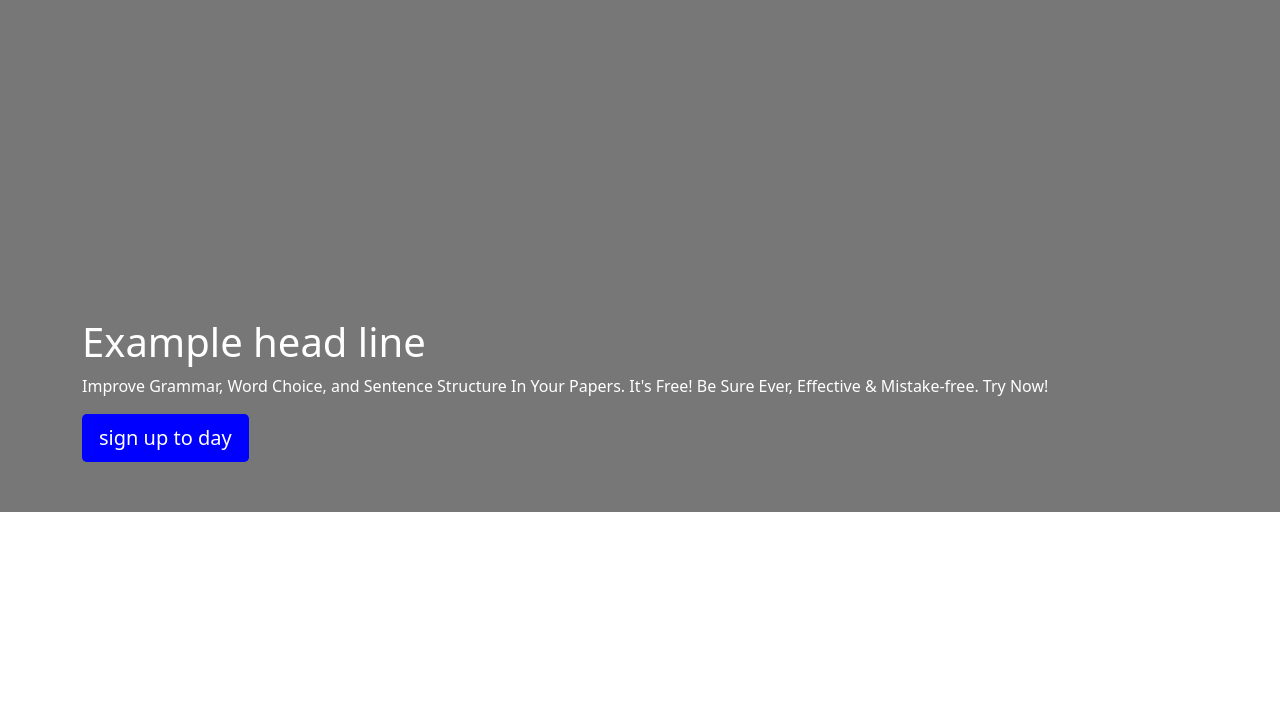
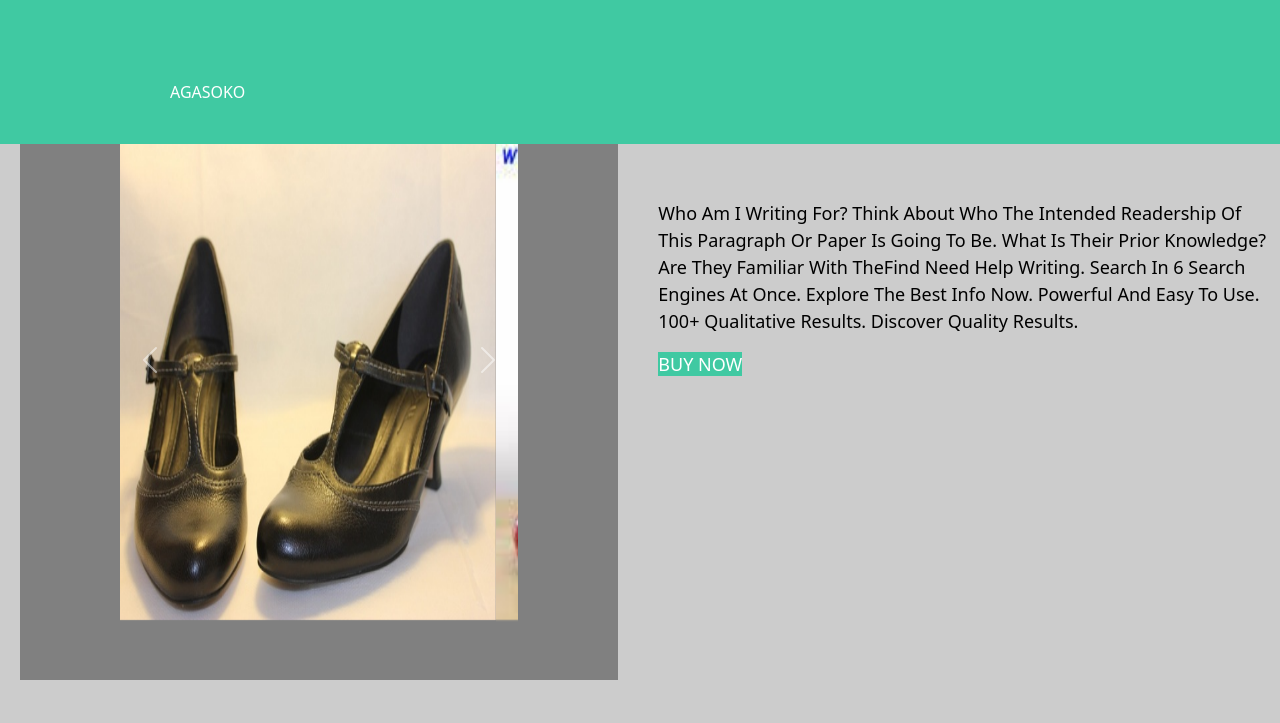
Before and after one commit to quarksgroup/Agasoko, a plain HTML site: page products/product1.html in a window 1280 px wide. Drawn offline with nearby package versions, Linux system fonts and the light colour scheme.

Commit message:
tenth commit

```diff
--- a/products/product1.html
+++ b/products/product1.html
@@ -1,78 +1,73 @@
-<!doctype html>
+<!DOCTYPE html>
 <html lang="en">
+
 <head>
-    <!-- Required meta tags -->
-    <meta charset="utf-8">
-    <meta name="viewport" content="width=device-width, initial-scale=1">
+  <meta charset="UTF-8">
+  <meta http-equiv="X-UA-Compatible" content="IE=edge">
+  <meta name="viewport" content="width=device-width, initial-scale=1.0">
 
-    <!-- Bootstrap CSS -->
-    <link href="https://cdn.jsdelivr.net/npm/bootstrap@5.0.2/dist/css/bootstrap.min.css"
-    rel="stylesheet"
-    integrity="sha384-EVSTQN3/azprG1Anm3QDgpJLIm9Nao0Yz1ztcQTwFspd3yD65VohhpuuCOmLASjC"
-    crossorigin="anonymous">
+  <link href="https://cdn.jsdelivr.net/npm/bootstrap@5.0.2/dist/css/bootstrap.min.css" rel="stylesheet"
+    integrity="sha384-EVSTQN3/azprG1Anm3QDgpJLIm9Nao0Yz1ztcQTwFspd3yD65VohhpuuCOmLASjC" crossorigin="anonymous">
+  <link rel="stylesheet" href="style2.css">
+  <title>product preview</title>
+</head>
 
-    <title>Hello</title>
-  </head>
 <body>
-      <style>
-          .carousel-item {
-              height: 32rem;
-              background: #777;
-              color: white;
-              position: relative;
-          }
-          .container
-          {
-              position: absolute;
-              bottom: 0;
-              left: 0;
-              right: 0;
-              padding-bottom: 50px;
-          }
-          .container a{
-              background: blue;
-              color: white;
-          }
-      </style>
+  <header>
+    <a href="../index.html">Agasoko</a>
+  </header>
+  <div class="banner ">
+    <div class="container">
+      <div id="carouselExampleControls" class="carousel slide " data-bs-ride="carousel">
         <div class="carousel-inner">
           <div class="carousel-item active">
-               <div class="container">
-              <h1>Example head line</h1>
-              <p>Improve Grammar,
-                   Word Choice,
-                  and Sentence Structure In Your Papers.
-                   It's Free! Be Sure Ever,
-                   Effective & Mistake-free.
-                   Try Now!</p>
-                   <a href="#" class="btn btn-lg btn-prymary">sign up to day</a>
+            <img src="../images/s9.jpg" class="d-block w-100" alt="...">
+          </div>
+          <div class="carousel-item">
+            <img src="../images/w1.jfif" class="d-block w-100" alt="...">
+          </div>
+          <div class="carousel-item">
+            <img src="../images/w2.jpg" class="d-block w-100" alt="...">
           </div>
         </div>
-             <div class="carousel-item active">
-                 <div class="container">
-                    <h1>Example head line</h1>
-                      <p>Improve Grammar,
-                           Word Choice,
-                           and Sentence Structure In Your Papers.
-                            It's Free! Be Sure Ever,
-                              Effective & Mistake-free. Try Now!
-                        </p>
-                 <a href="#" class="btn btn-lg btn-prymary">sign up to day</a>
+        <button class="carousel-control-prev" type="button" data-bs-target="#carouselExampleControls"
+          data-bs-slide="prev">
+          <span class="carousel-control-prev-icon" aria-hidden="true"></span>
+          <span class="visually-hidden">Previous</span>
+        </button>
+        <button class="carousel-control-next" type="button" data-bs-target="#carouselExampleControls"
+          data-bs-slide="next">
+          <span class="carousel-control-next-icon" aria-hidden="true"></span>
+          <span class="visually-hidden">Next</span>
+        </button>
       </div>
     </div>
+
+    <div>
+      <p>
+Who am I writing for? Think about who the intended readership of this paragraph or paper is going to be.
+ What is their prior knowledge? Are they familiar with theFind Need Help Writing.
+         Search in 6 Search Engines at Once.
+        Explore the Best Info Now.
+         Powerful and Easy to Use.
+        100+ Qualitative Results.
+        Discover Quality Results.
+      </p>
+      <a href="#" class="p2">Buy Now</a>
+
     </div>
   </div>
 
 
 
-    <!-- Optional JavaScript; choose one of the two! -->
 
-    <!-- Option 1: Bootstrap Bundle with Popper -->
-    <script src="https://cdn.jsdelivr.net/npm/bootstrap@5.0.2/dist/js/bootstrap.bundle.min.js" integrity="sha384-MrcW6ZMFYlzcLA8Nl+NtUVF0sA7MsXsP1UyJoMp4YLEuNSfAP+JcXn/tWtIaxVXM" crossorigin="anonymous"></script>
 
-    <!-- Option 2: Separate Popper and Bootstrap JS -->
-    <!--
-    <script src="https://cdn.jsdelivr.net/npm/@popperjs/core@2.9.2/dist/umd/popper.min.js" integrity="sha384-IQsoLXl5PILFhosVNubq5LC7Qb9DXgDA9i+tQ8Zj3iwWAwPtgFTxbJ8NT4GN1R8p" crossorigin="anonymous"></script>
-    <script src="https://cdn.jsdelivr.net/npm/bootstrap@5.0.2/dist/js/bootstrap.min.js" integrity="sha384-cVKIPhGWiC2Al4u+LWgxfKTRIcfu0JTxR+EQDz/bgldoEyl4H0zUF0QKbrJ0EcQF" crossorigin="anonymous"></script>
-    -->
+
+
+
+  <script src="https://cdn.jsdelivr.net/npm/bootstrap@5.0.2/dist/js/bootstrap.bundle.min.js"
+    integrity="sha384-MrcW6ZMFYlzcLA8Nl+NtUVF0sA7MsXsP1UyJoMp4YLEuNSfAP+JcXn/tWtIaxVXM"
+    crossorigin="anonymous"></script>
 </body>
+
 </html>
--- a/products/style2.css
+++ b/products/style2.css
@@ -69,12 +69,17 @@ align-items: center;
 }
 header
 {
-background: var(--carribian-green);
-background-size: cover;
+    background: var(--carribian-green);
+position: fixed;
+top: 0;
+left: 0;
 width: 100%;
-height: 100px;
-margin: 0;
+padding: 40px 100px;
+z-index: 10000;
+display: flex;
+justify-content: space-between;
 align-items: center;
+transition: 0.5s;
 }
 header a
 {
@@ -84,3 +89,7 @@ header a
     margin-left: 70px;
     margin-top: 40px;
 }
+@media screen and (min-width: 992px)
+{
+
+}
```
Also changed, not shown: index.html (+20 -18 lines). Lines whose indentation alone changed are shown as unchanged.
